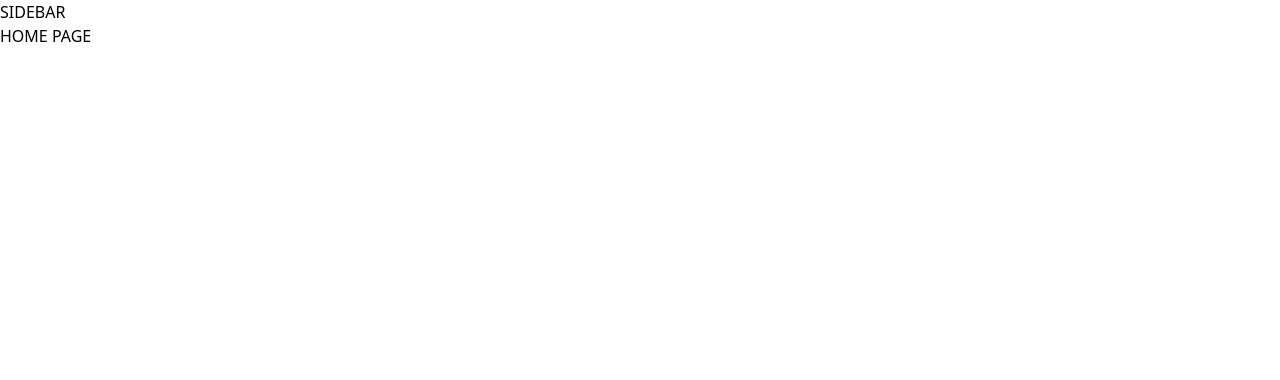
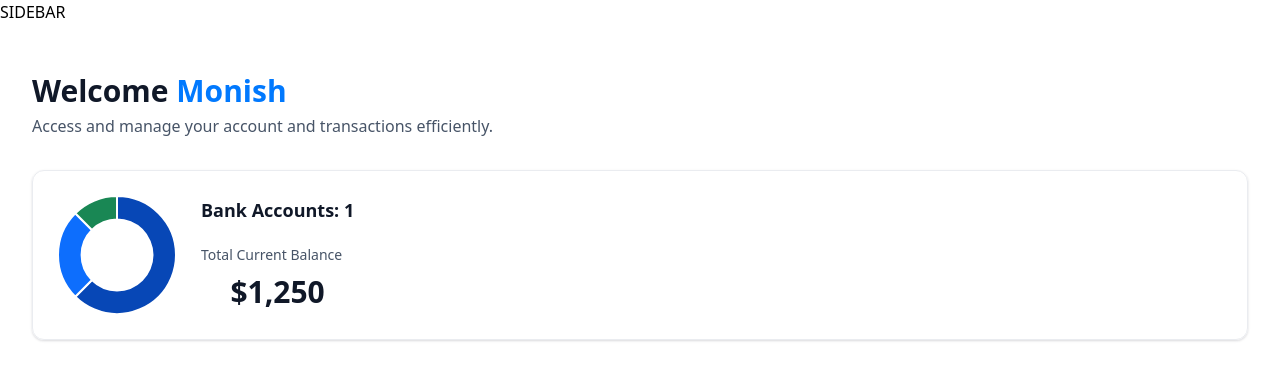
Before and after one commit to mon7792/ccbanking, a Next.js app: page / in a window 1280 px wide. Shown: the top 380 px of the page. Built offline with nearby package versions, Linux system fonts and the light colour scheme.

Commit message:
added chart & header page

```diff
--- a/app/(root)/page.tsx
+++ b/app/(root)/page.tsx
@@ -1,7 +1,25 @@
+import HeaderBox from "@/components/HeaderBox";
+import TotalBalanceBox from "@/components/TotalBalanceBox";
+
 export default function Home() {
+
+  const loggedIn = { firstName: "Monish" };
   return (
-    <main>
-      HOME PAGE
-    </main>
+    <section className="home">
+      <div className="home-content">
+        <header className="home-header">
+          <HeaderBox type="greeting" title="Welcome" user={loggedIn?.firstName || "guest"}
+            subtext="Access and manage your account and transactions efficiently." />
+
+            <TotalBalanceBox
+              accounts = {[]}
+              totalBanks = {1}
+              totalCurrentBalance = {1250}
+              />
+        </header>
+
+      </div>
+
+    </section>
   );
 }
--- /dev/null
+++ b/components/AnimatedCounter.tsx
@@ -0,0 +1,15 @@
+"use client";
+
+import CountUp from "react-countup";
+const AnimatedCounter = ({ amount }: { amount: number }) => {
+    return (
+        <>
+            <CountUp
+            decimal=","
+            prefix="$"
+            end={amount} />
+        </>
+    );
+}
+
+export default AnimatedCounter;
--- /dev/null
+++ b/components/DoughnutChart.tsx
@@ -0,0 +1,36 @@
+"use client";
+
+import { Chart as ChartJS, ArcElement, Tooltip, Legend } from "chart.js";
+import { Doughnut } from "react-chartjs-2";
+
+ChartJS.register(ArcElement, Tooltip, Legend);
+
+const DoughnutChart = ({ accounts }: DoughnutChartProps) => {
+
+    const data = {
+        datasets: [{
+            label: 'Banks',
+            data: [1250, 500, 250],
+            backgroundColor: ['#0747b6', '#0d6efd', '#198754'],
+        }],
+        labels: ['Bank 1', 'Bank 2', 'Bank 3']
+    };
+    return (
+        <>
+            <Doughnut data={data}
+                options={{
+                    cutout: '60%',
+                    plugins: {
+                        legend: {
+                            display: false,
+                        }
+
+                    }
+                }}
+
+            />
+        </>
+    );
+}
+
+export default DoughnutChart;
--- /dev/null
+++ b/components/HeaderBox.tsx
@@ -0,0 +1,16 @@
+
+
+const HeaderBox = ({type="title", title, subtext, user}: HeaderBoxProps) => {
+
+    return (
+        <div className="header-box">
+            <h1 className="header-box-title">
+                {title}
+                {type === "greeting" && <span className="text-bankGradient">&nbsp;{user}</span>}
+            </h1>
+            <p className="header-box-subtext">{subtext}</p>
+        </div>
+    );
+}
+
+export default HeaderBox;
--- /dev/null
+++ b/components/TotalBalanceBox.tsx
@@ -0,0 +1,29 @@
+import AnimatedCounter from "./AnimatedCounter";
+import DoughnutChart from "./DoughnutChart";
+
+const TotalBalanceBox = (
+    { accounts = [], totalBanks, totalCurrentBalance }: TotlaBalanceBoxProps
+) => {
+    return (<section className="total-balance">
+        <div className="total-balance-chart">
+            <DoughnutChart accounts={accounts} />
+        </div>
+        <div className="flex flex-col gap-6">
+            <h2 className="header-2">
+                Bank Accounts: {totalBanks}
+            </h2>
+            <div className="flex flex-col gap-2">
+                <p className="total-balance-label">
+                    Total Current Balance
+                </p>
+
+                <p className="total-balance-amount flex-center gap-2">
+                    <AnimatedCounter amount={totalCurrentBalance} />
+                </p>
+
+            </div>
+        </div>
+
+    </section>);
+}
+export default TotalBalanceBox;
--- a/package.json
+++ b/package.json
@@ -10,11 +10,15 @@
   },
   "dependencies": {
     "@radix-ui/react-slot": "^1.0.2",
+    "chart.js": "^4.4.2",
     "class-variance-authority": "^0.7.0",
     "clsx": "^2.1.1",
     "lucide-react": "^0.378.0",
     "next": "14.2.3",
+    "query-string": "^9.0.0",
     "react": "^18",
+    "react-chartjs-2": "^5.2.0",
+    "react-countup": "^6.5.3",
     "react-dom": "^18",
     "tailwind-merge": "^2.3.0",
     "tailwindcss-animate": "^1.0.7"
```
Also changed, not shown: 1 other file (tests, documents, lock files or other folders).
